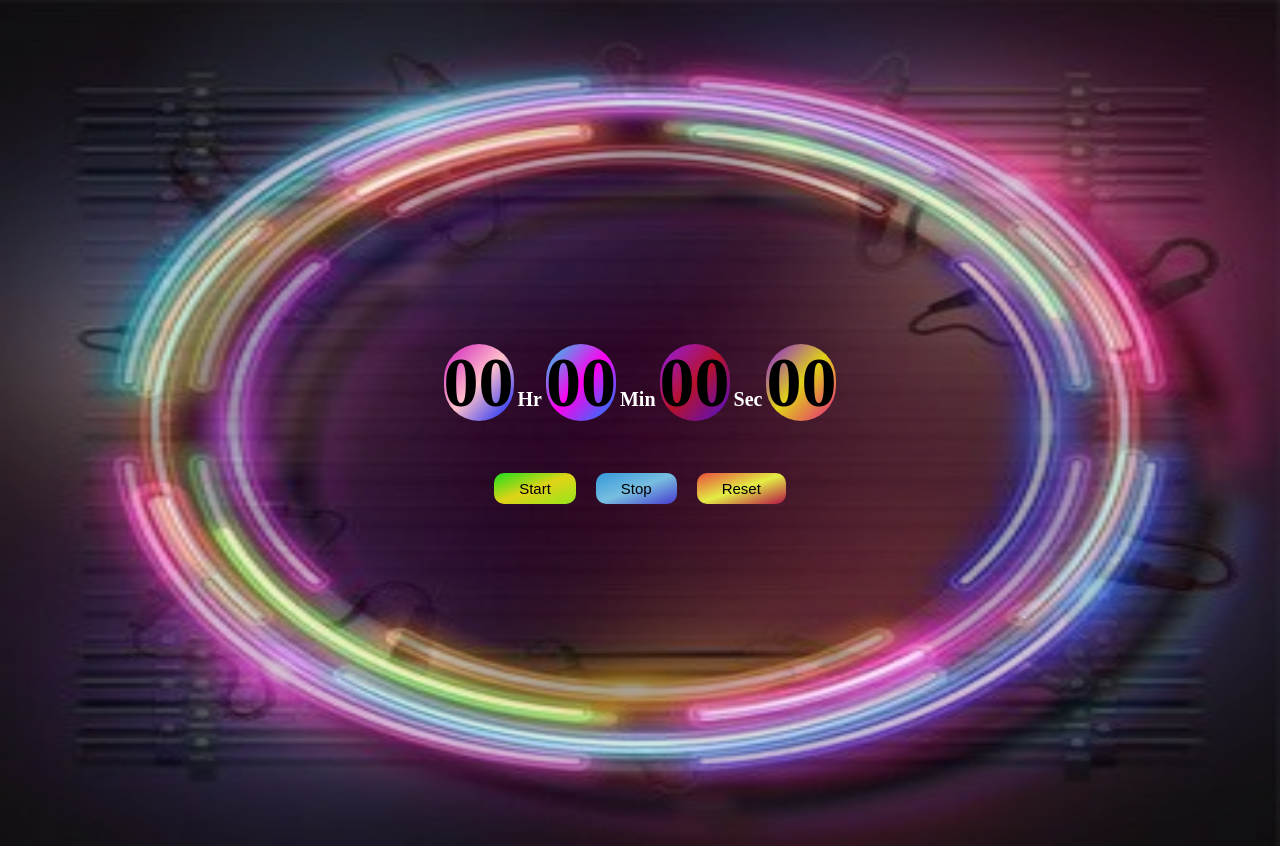
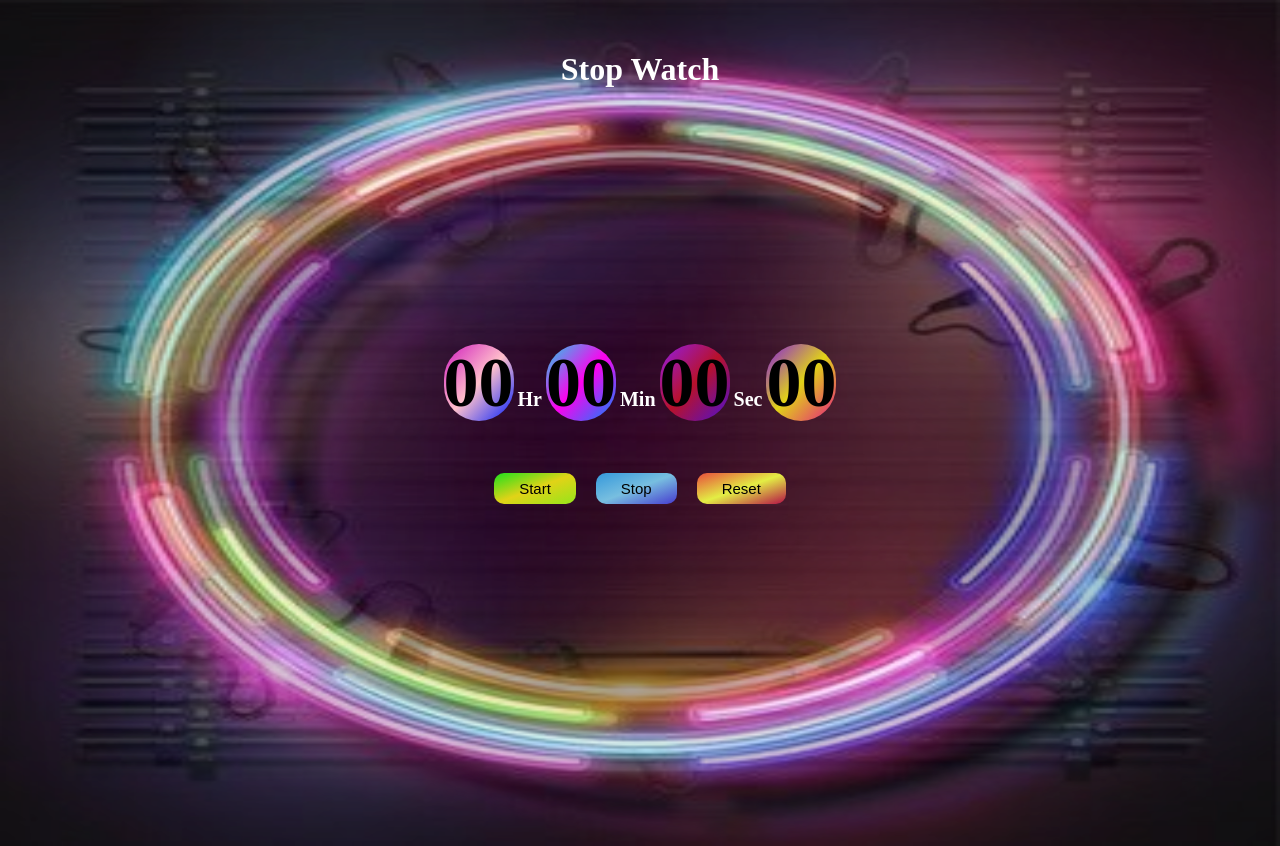
Before and after one commit to Suraj-Bhan-Yadav/StopWatch, a plain HTML site: page index.html in a window 1280 px wide. Drawn offline with Linux system fonts and the light colour scheme.

Commit message:
Update index.html

```diff
--- a/index.html
+++ b/index.html
@@ -12,6 +12,7 @@
     <!-- main container  -->
     <div class="container">
       <!-- IT'S TIMER CONTAINER -->
+      <p>Stop Watch</p>
       <div id="time">
         <!-- SPAN USE BECAUSE IT'S INLINE IN NATURE -->
         <span class="digit" id="hr">00</span>
```
